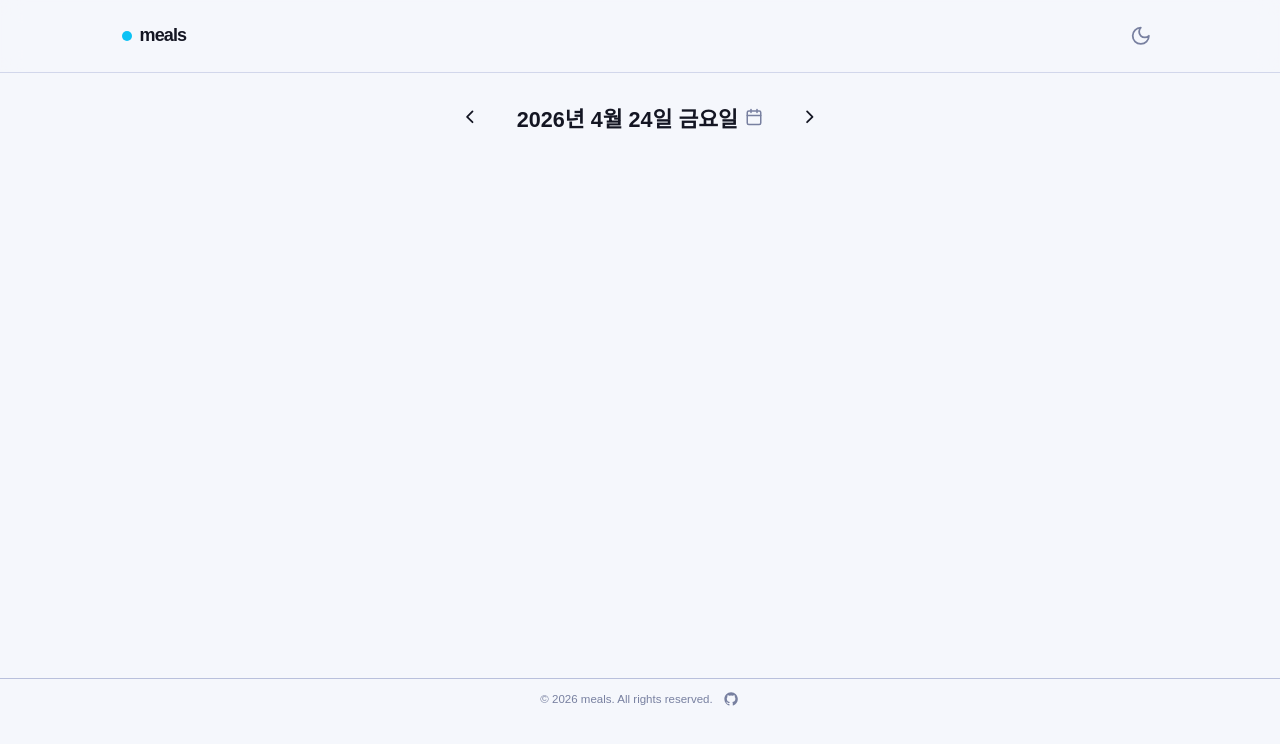
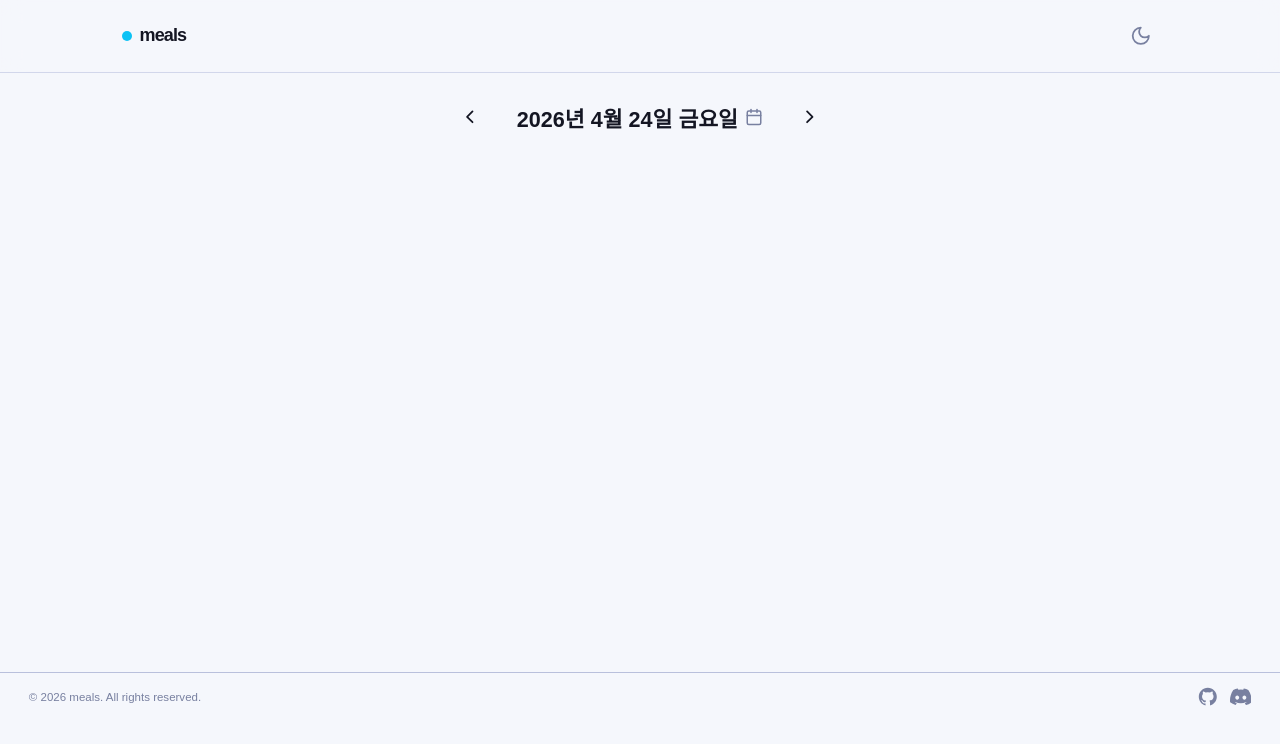
Before and after one commit to kusuri12-10/meals, a website built with Vite: page index.html in a window 1280 px wide. Built offline with nearby package versions, Linux system fonts and the light colour scheme.

Commit message:
feat: footer에 discord bot 초대 링크 추가

```diff
--- a/index.css
+++ b/index.css
@@ -349,20 +349,24 @@ footer {
   padding: 0.875rem 2rem;
   display: flex;
   align-items: center;
-  justify-content: center;
-  gap: 0.75rem;
+  justify-content: space-between;
   color: rgb(var(--text-muted));
   font-size: 0.8rem;
   border-top: 1px solid rgb(var(--border-strong));
   transition: border-color 0.3s;
 }
-.footer-github {
+.footer-icons {
+  display: flex;
+  align-items: center;
+  gap: 0.75rem;
+}
+.footer-icon-link {
   color: rgb(var(--text-muted));
   display: flex;
   align-items: center;
   transition: color 0.2s;
 }
-.footer-github:hover { color: rgb(var(--text)); }
+.footer-icon-link:hover { color: rgb(var(--text)); }
 
 /* ── Fade animation ── */
 .meal-grid.fade-out { animation: fadeOut 0.15s ease forwards; }
--- a/index.html
+++ b/index.html
@@ -65,7 +65,10 @@
 
   <footer>
     <p>© 2026 meals. All rights reserved.</p>
-    <a class="footer-github" id="footerGithub" href="https://github.com/kusuri12-10/meals" target="_blank" rel="noopener noreferrer" aria-label="GitHub"></a>
+    <div class="footer-icons">
+      <a class="footer-icon-link" id="footerGithub" href="https://github.com/kusuri12-10/meals" target="_blank" rel="noopener noreferrer" aria-label="GitHub" title="meals githib repository"></a>
+      <a class="footer-icon-link" id="footerDiscord" href="https://discord.com/oauth2/authorize?client_id=1497072615712493589&permissions=19456&integration_type=0&scope=bot" target="_blank" rel="noopener noreferrer" aria-label="Invite Discord Bot" title="meals 디스코드 봇 초대하기"></a>
+    </div>
   </footer>
 </body>
 </html>
--- a/src/icons.js
+++ b/src/icons.js
@@ -7,7 +7,8 @@ export const ICONS = {
   utensils: `<svg xmlns="http://www.w3.org/2000/svg" width="28" height="28" viewBox="0 0 24 24" fill="none" stroke="currentColor" stroke-width="2" stroke-linecap="round" stroke-linejoin="round"><path d="m3 11 19-9-9 19-2-8-8-2z"/><path d="m11.5 12.5 5 5"/></svg>`,
   chevL:    `<svg xmlns="http://www.w3.org/2000/svg" width="18" height="18" viewBox="0 0 24 24" fill="none" stroke="currentColor" stroke-width="2" stroke-linecap="round" stroke-linejoin="round"><path d="m15 18-6-6 6-6"/></svg>`,
   chevR:    `<svg xmlns="http://www.w3.org/2000/svg" width="18" height="18" viewBox="0 0 24 24" fill="none" stroke="currentColor" stroke-width="2" stroke-linecap="round" stroke-linejoin="round"><path d="m9 18 6-6-6-6"/></svg>`,
-  github:   `<svg xmlns="http://www.w3.org/2000/svg" width="18" height="18" viewBox="0 0 24 24" fill="currentColor"><path d="M12 2C6.477 2 2 6.484 2 12.021c0 4.428 2.865 8.185 6.839 9.504.5.092.682-.217.682-.482 0-.237-.009-.868-.013-1.703-2.782.605-3.369-1.342-3.369-1.342-.454-1.155-1.11-1.463-1.11-1.463-.908-.62.069-.608.069-.608 1.003.07 1.531 1.032 1.531 1.032.892 1.53 2.341 1.088 2.91.832.092-.647.35-1.088.636-1.338-2.22-.253-4.555-1.113-4.555-4.951 0-1.093.39-1.988 1.029-2.688-.103-.253-.446-1.272.098-2.65 0 0 .84-.27 2.75 1.026A9.564 9.564 0 0 1 12 6.844a9.59 9.59 0 0 1 2.504.338c1.909-1.296 2.747-1.027 2.747-1.027.546 1.379.202 2.398.1 2.651.64.7 1.028 1.595 1.028 2.688 0 3.848-2.339 4.695-4.566 4.943.359.309.678.92.678 1.855 0 1.338-.012 2.419-.012 2.747 0 .268.18.58.688.482C19.138 20.203 22 16.447 22 12.021 22 6.484 17.523 2 12 2z"/></svg>`,
+  github:   `<svg xmlns="http://www.w3.org/2000/svg" width="24" height="24" viewBox="0 0 24 24" fill="currentColor"><path d="M12 2C6.477 2 2 6.484 2 12.021c0 4.428 2.865 8.185 6.839 9.504.5.092.682-.217.682-.482 0-.237-.009-.868-.013-1.703-2.782.605-3.369-1.342-3.369-1.342-.454-1.155-1.11-1.463-1.11-1.463-.908-.62.069-.608.069-.608 1.003.07 1.531 1.032 1.531 1.032.892 1.53 2.341 1.088 2.91.832.092-.647.35-1.088.636-1.338-2.22-.253-4.555-1.113-4.555-4.951 0-1.093.39-1.988 1.029-2.688-.103-.253-.446-1.272.098-2.65 0 0 .84-.27 2.75 1.026A9.564 9.564 0 0 1 12 6.844a9.59 9.59 0 0 1 2.504.338c1.909-1.296 2.747-1.027 2.747-1.027.546 1.379.202 2.398.1 2.651.64.7 1.028 1.595 1.028 2.688 0 3.848-2.339 4.695-4.566 4.943.359.309.678.92.678 1.855 0 1.338-.012 2.419-.012 2.747 0 .268.18.58.688.482C19.138 20.203 22 16.447 22 12.021 22 6.484 17.523 2 12 2z"/></svg>`,
+  discord:  `<svg xmlns="http://www.w3.org/2000/svg" width="24" height="24" viewBox="0 0 24 24" fill="currentColor"><path d="M20.317 4.37a19.791 19.791 0 0 0-4.885-1.515.074.074 0 0 0-.079.037c-.21.375-.444.864-.608 1.25a18.27 18.27 0 0 0-5.487 0 12.64 12.64 0 0 0-.617-1.25.077.077 0 0 0-.079-.037A19.736 19.736 0 0 0 3.677 4.37a.07.07 0 0 0-.032.027C.533 9.046-.32 13.58.099 18.057c.002.022.015.043.03.056a19.9 19.9 0 0 0 5.993 3.03.078.078 0 0 0 .084-.028 14.09 14.09 0 0 0 1.226-1.994.076.076 0 0 0-.041-.106 13.107 13.107 0 0 1-1.872-.892.077.077 0 0 1-.008-.128 10.2 10.2 0 0 0 .372-.292.074.074 0 0 1 .077-.01c3.928 1.793 8.18 1.793 12.062 0a.074.074 0 0 1 .078.01c.12.098.246.198.373.292a.077.077 0 0 1-.006.127 12.299 12.299 0 0 1-1.873.892.077.077 0 0 0-.041.107c.36.698.772 1.362 1.225 1.993a.076.076 0 0 0 .084.028 19.839 19.839 0 0 0 6.002-3.03.077.077 0 0 0 .032-.054c.5-5.177-.838-9.674-3.549-13.66a.061.061 0 0 0-.031-.03zM8.02 15.33c-1.183 0-2.157-1.085-2.157-2.419 0-1.333.956-2.419 2.157-2.419 1.21 0 2.176 1.096 2.157 2.42 0 1.333-.956 2.418-2.157 2.418zm7.975 0c-1.183 0-2.157-1.085-2.157-2.419 0-1.333.955-2.419 2.157-2.419 1.21 0 2.176 1.096 2.157 2.42 0 1.333-.946 2.418-2.157 2.418z"/></svg>`,
 }
 
 export function getMealIcon(type) {
--- a/src/render.js
+++ b/src/render.js
@@ -144,4 +144,5 @@ export function renderAll() {
   renderDateNav()
   renderCalendar()
   document.getElementById('footerGithub').innerHTML = ICONS.github
+  document.getElementById('footerDiscord').innerHTML = ICONS.discord
 }
```
